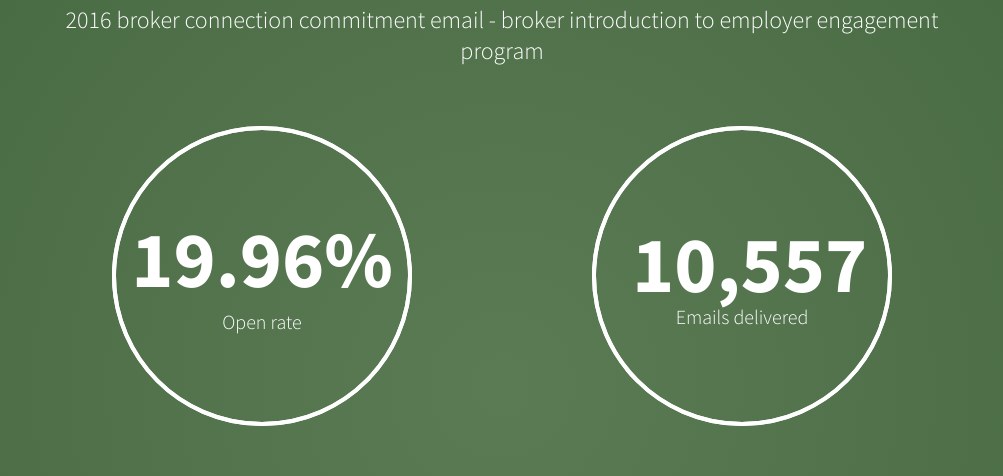
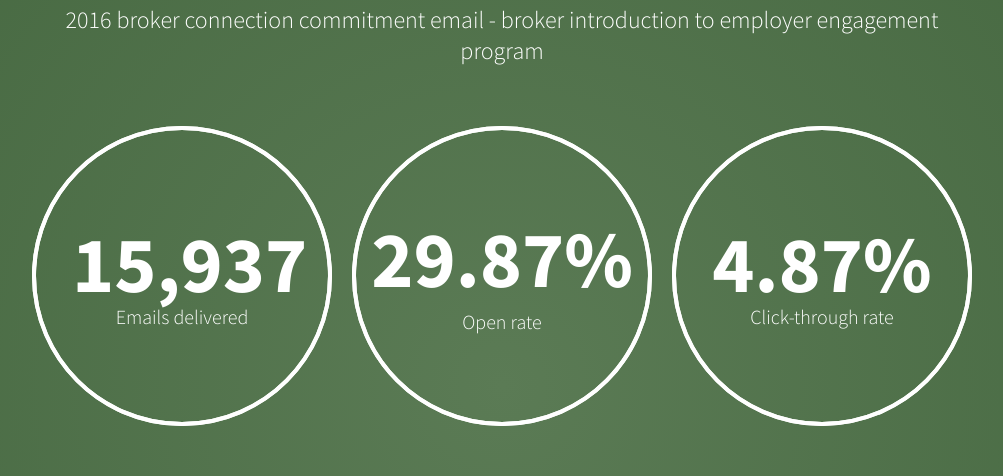
Before and after one commit to unumux/2016-year-in-review, a website: page colonial-life.html in a window 1280 px wide. Shown: the part 4560-5036 px from the top of the page, without its empty margins (138-1141 px from the left). Drawn offline with nearby package versions, Linux system fonts and the light colour scheme; files that its build step writes are made by us from their sources.

Commit message:
Update broker comm

```diff
--- a/colonial-life.html
+++ b/colonial-life.html
@@ -122,12 +122,16 @@
                 </div>
                 <div class="circles">
                     <div class="circle">
-                        <div class="circle__value--large">19.96%</div>
+                        <p class="circle__value--large">15,937</p>
+                        <p class="circle__label">Emails delivered</p>
+                    </div>
+                    <div class="circle">
+                        <div class="circle__value--large">29.87%</div>
                         <div class="circle__label">Open rate</div>
                     </div>
                     <div class="circle">
-                        <p class="circle__value--large">10,557</p>
-                        <p class="circle__label">Emails delivered</p>
+                        <p class="circle__value--large">4.87%</p>
+                        <p class="circle__label">Click-through rate</p>
                     </div>
                 </div>
                 <img src="images/Broker-Comm-Email.png" alt="Colonial Life screenshot" class="email-marketing-1__image1">
```
